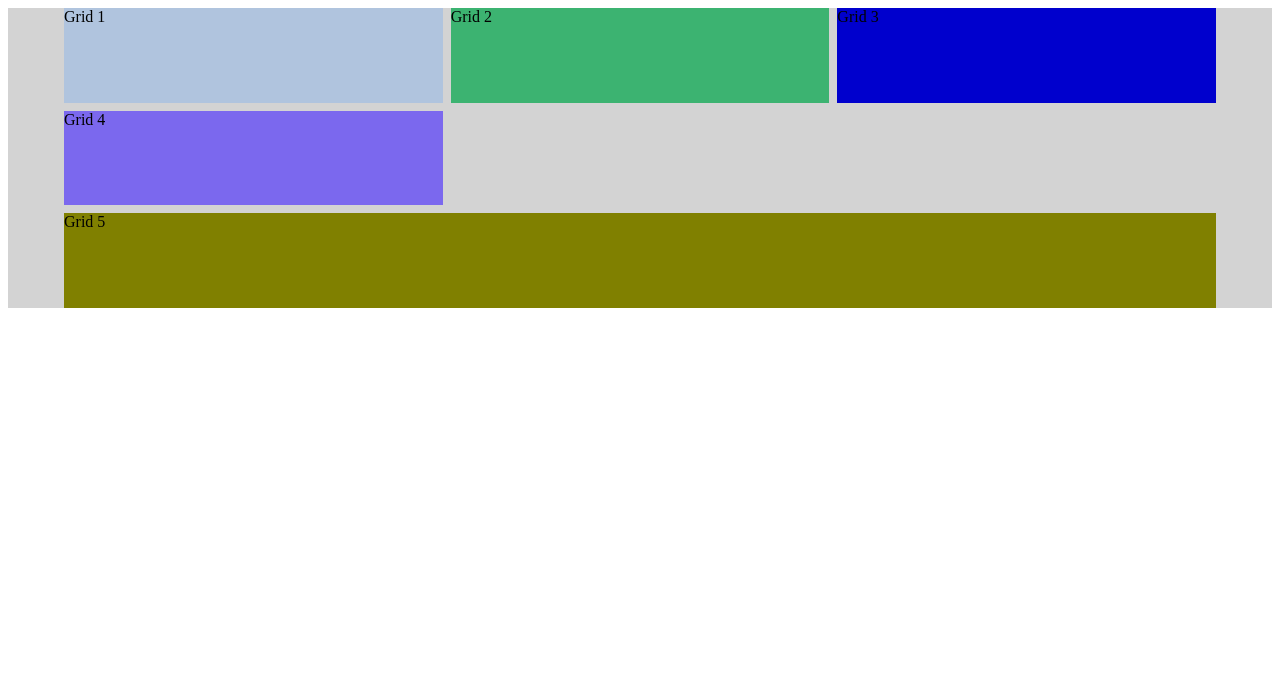
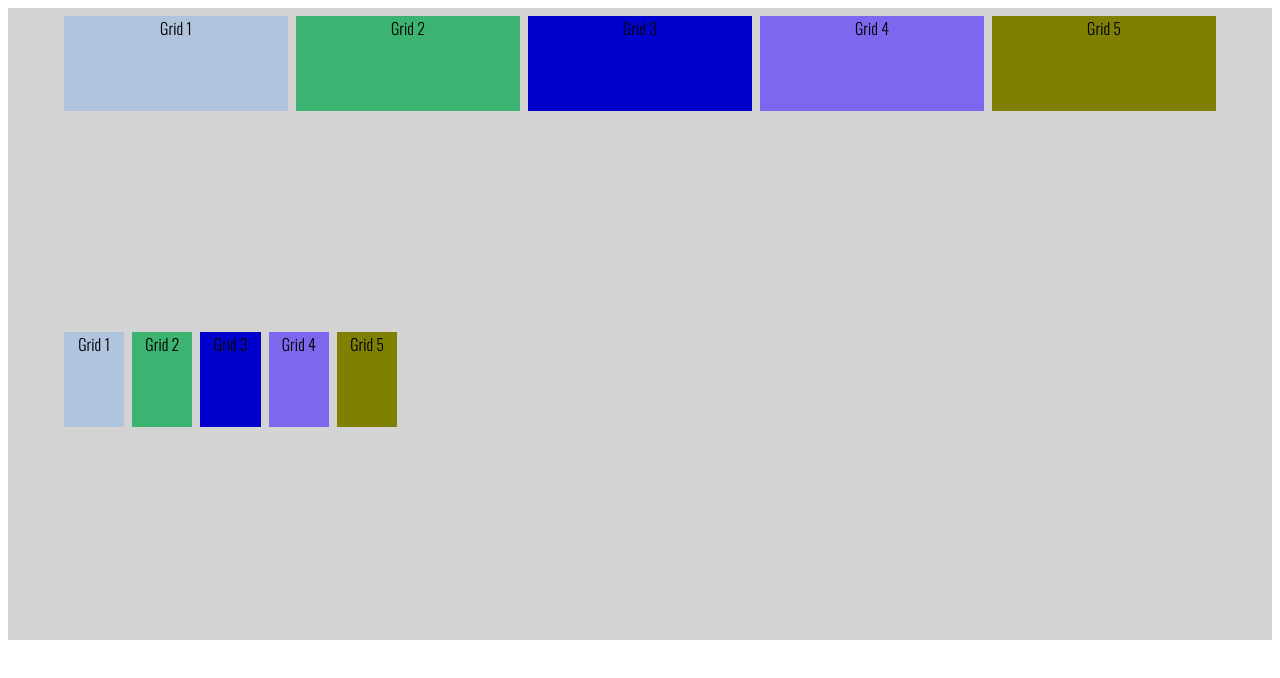
Before and after one commit to et-nat1995/Practice-grid, a plain HTML site: page index.html in a window 1280 px wide. Drawn offline with nearby package versions, Linux system fonts and the light colour scheme.

Commit message:
Understand the difference between auto-fill grid and auto-fit grid

```diff
--- a/index.html
+++ b/index.html
@@ -4,10 +4,18 @@
     <meta charset="UTF-8">
     <meta name="viewport" content="width=device-width, initial-scale=1.0">
     <title>Document</title>
+    <link href="https://fonts.googleapis.com/css2?family=Oswald:wght@300&display=swap" rel="stylesheet">
     <link rel="stylesheet" type="text/css" href="styles.css">
 </head>
 <body>
-    <div class="container">
+    <div class="container-1">
+        <div class="d1">Grid 1</div>
+        <div class="d2">Grid 2</div>
+        <div class="d3">Grid 3</div>
+        <div class="d4">Grid 4</div>
+        <div class="d5">Grid 5</div>
+    </div>
+    <div class="container-2">
         <div class="d1">Grid 1</div>
         <div class="d2">Grid 2</div>
         <div class="d3">Grid 3</div>
--- a/styles.css
+++ b/styles.css
@@ -1,8 +1,29 @@
-.container{
-    padding: 0 56px;
+html{
+    box-sizing: border-box;
+    font-size: 16px;
+    text-align: center;
+    font-family: 'Oswald', sans-serif;
+}
+
+.container-1{
+    padding: 8px 56px;
     background-color: lightgrey;
     display: grid;
-    grid-template-columns: repeat(3, minmax(90px, 1fr));
+    grid-template-columns: repeat(auto-fit, minmax(60px, 1fr));
+    grid-template-rows: 1fr 1fr 1fr;
+    grid-template-areas:
+    "header header header"
+    "advert body body"
+    "footer footer footer";
+    grid-gap: 8px;
+    min-height: 300px;
+}
+
+.container-2{
+    padding: 8px 56px;
+    background-color: lightgrey;
+    display: grid;
+    grid-template-columns: repeat(auto-fill, minmax(60px, 1fr));
     grid-template-rows: 1fr 1fr 1fr;
     grid-template-areas:
     "header header header"
@@ -26,5 +47,4 @@
 }
 .d5{
     background-color: olive;
-    grid-area: 3/1/4/4;
 }
```
